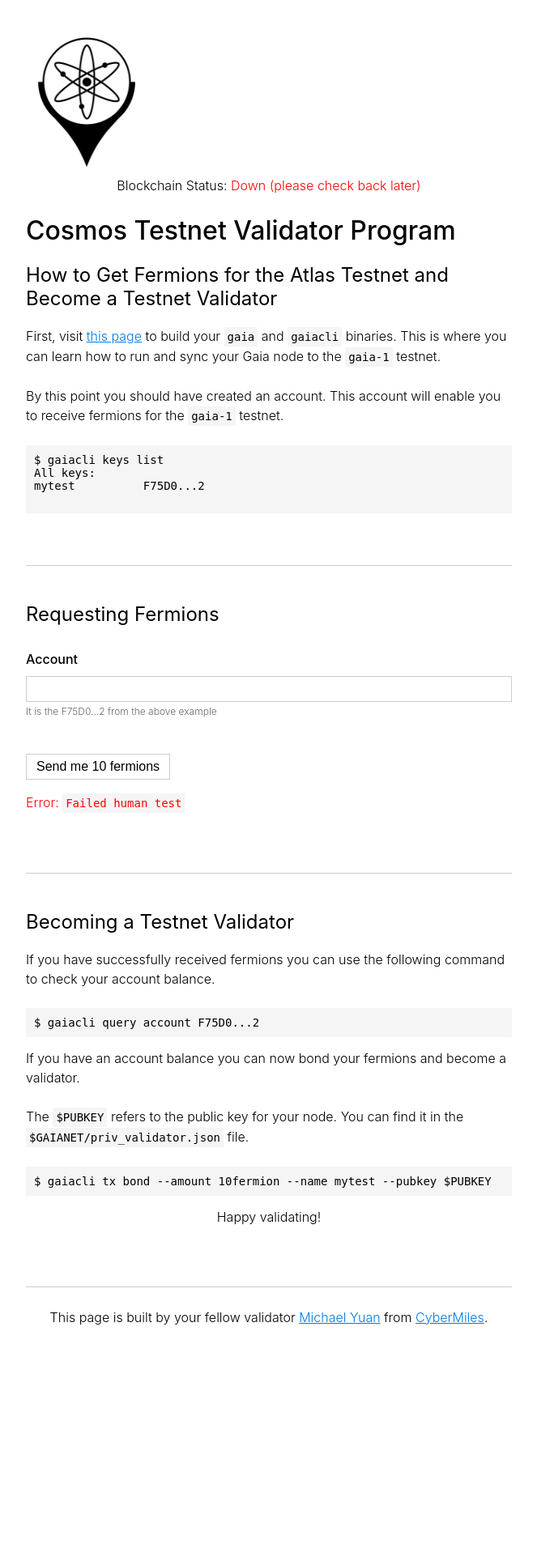
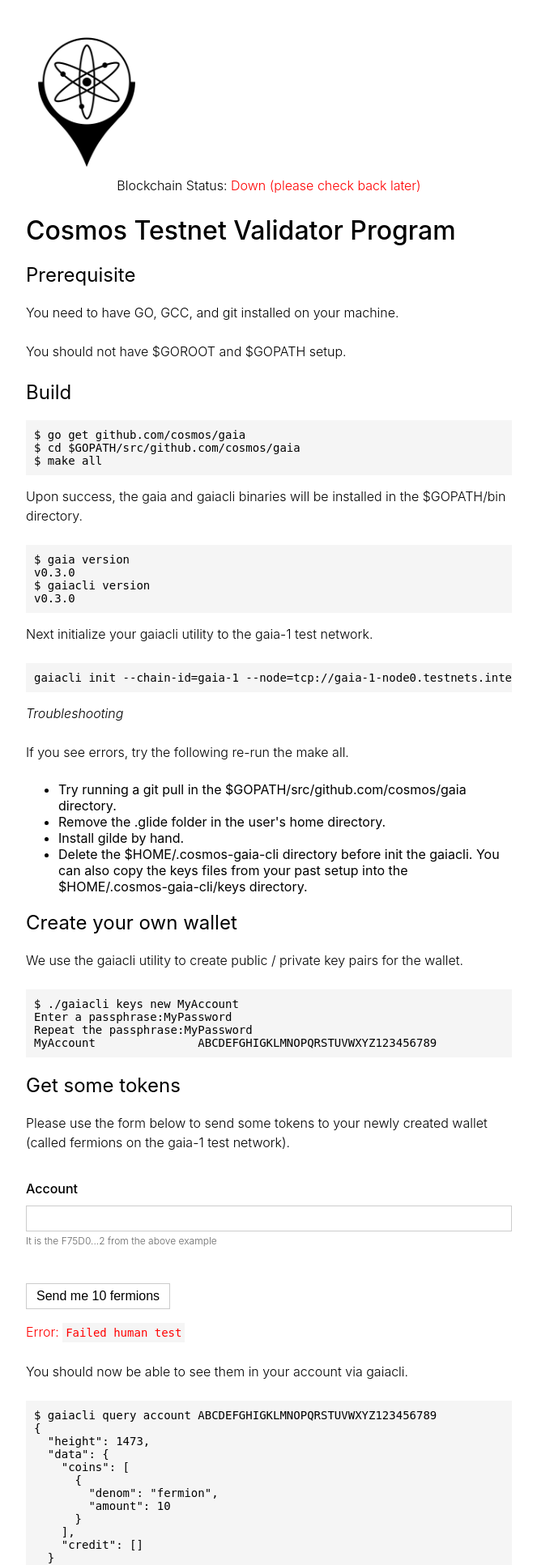
Before and after one commit to CyberMiles/cosmosvalidators, a PHP site: page /?to=1 in a window 1280 px wide. Shown: the top 1933 px of the page at 81% size, without its empty margins (308-971 px from the left). Before the commit the page ends 1637 px from the top, so only its background shows below. Run offline with PHP 8.4, Linux system fonts and the light colour scheme; data that the repository does not hold is empty; some libraries are stand-ins or nearby versions.

Commit message:
Update index.php

```diff
--- a/gaia-1/index.php
+++ b/gaia-1/index.php
@@ -87,20 +87,60 @@
     <p class="lead text-center">Blockchain Status: <span id="status"></span></p>
     <h1>Cosmos Testnet Validator Program</h1>
 
-    <h2>How to Get Fermions for the Atlas Testnet and Become a Testnet Validator</h2>
+    <h2>Prerequisite</h2>
 
-    <p>First, visit <a href="https://github.com/CyberMiles/cosmosvalidators/blob/master/gaia-1/node.md">this page</a> to build your <code>gaia</code> and <code>gaiacli</code> binaries. This is where you can learn how to run and sync your Gaia node to the <code>gaia-1</code> testnet.</p>
+    <p>You need to have GO, GCC, and git installed on your machine.</p>
 
-    <p>By this point you should have created an account. This account will enable you to receive fermions for the <code>gaia-1</code> testnet.</p>
+    <p>You should not have $GOROOT and $GOPATH setup.</p>
 
-    <pre>
-$ gaiacli keys list
-All keys:
-mytest          F75D0...2
-    </pre>
-</div>
-    <div class="container">
-    <h2>Requesting Fermions</h2>
+    <h2>Build</h2>
+
+<pre>
+$ go get github.com/cosmos/gaia
+$ cd $GOPATH/src/github.com/cosmos/gaia
+$ make all
+</pre>
+
+    <p>Upon success, the gaia and gaiacli binaries will be installed in the $GOPATH/bin directory.</p>
+
+<pre>
+$ gaia version
+v0.3.0
+$ gaiacli version
+v0.3.0
+</pre>
+
+    <p>Next initialize your gaiacli utility to the gaia-1 test network.</p>
+
+<pre>
+gaiacli init --chain-id=gaia-1 --node=tcp://gaia-1-node0.testnets.interblock.io:46657
+</pre>
+
+    <p><i>Troubleshooting</i></p>
+
+    <p>If you see errors, try the following re-run the make all.</p>
+
+    <ul>
+      <li>Try running a git pull in the $GOPATH/src/github.com/cosmos/gaia directory.</li>
+      <li>Remove the .glide folder in the user's home directory.</li>
+      <li>Install gilde by hand.</li>
+      <li>Delete the $HOME/.cosmos-gaia-cli directory before init the gaiacli. You can also copy the keys files from your past setup into the $HOME/.cosmos-gaia-cli/keys directory.</li>
+    </ul>
+
+    <h2>Create your own wallet</h2>
+
+    <p>We use the gaiacli utility to create public / private key pairs for the wallet.</p>
+
+<pre>
+$ ./gaiacli keys new MyAccount
+Enter a passphrase:MyPassword
+Repeat the passphrase:MyPassword
+MyAccount		ABCDEFGHIGKLMNOPQRSTUVWXYZ123456789
+</pre>
+
+    <h2>Get some tokens</h2>
+
+    <p>Please use the form below to send some tokens to your newly created wallet (called fermions on the gaia-1 test network).</p>
 
     <form method=POST>
       <div class="form-group">
@@ -130,23 +170,64 @@
 <?php
   }
 ?>
-</div>
-    <div class="container">
-      <h2>Becoming a Testnet Validator</h2>
 
-      <p>If you have successfully received fermions you can use the following command to check your account balance.</p>
+    <p>You should now be able to see them in your account via gaiacli.</p>
 
-      <pre>$ gaiacli query account F75D0...2</pre>
+<pre>
+$ gaiacli query account ABCDEFGHIGKLMNOPQRSTUVWXYZ123456789
+{
+  "height": 1473,
+  "data": {
+    "coins": [
+      {
+        "denom": "fermion",
+        "amount": 10
+      }
+    ],
+    "credit": []
+  }
+}
+</pre>
 
-      <p>If you have an account balance you can now bond your fermions and become a validator.</p>
+    <h2>Run your own node</h2>
 
-      <p>The <code>$PUBKEY</code> refers to the public key for your node. You can find it in the <code>$GAIANET/priv_validator.json</code> file.</p>
+    <p>Check out the testnets configurations from github to your local directory, and point the $GAIANET environment variable to the gaia-1 network configuration files.</p>
 
-      <pre>$ gaiacli tx bond --amount 10fermion --name mytest --pubkey $PUBKEY</pre>
+<pre>
+$ git clone https://github.com/tendermint/testnets $HOME/testnets
+$ GAIANET=$HOME/testnets/gaia/gaia-1
+$ cd $GAIANET
+</pre>
 
-      <p class="lead text-center">Happy validating!</p>
-    </div>
+    <p>Now you can run your own node. It will take some time to sync up. You can check the current status (including the latest block height) of the gaia-1 network here.</p>
 
-    <p class="text-center author">This page is built by your fellow validator <a href="http://michaelyuan.com/">Michael Yuan</a> from <a href="https://cm.5miles.com/">CyberMiles</a>.</p>
+<pre>
+$ gaia start --home=$GAIANET
+... ...
+I[11-07|18:07:44.857] Committed state                              module=state height=1458 txs=0 hash=951D888E60F268E05AA7B87C0F45233479F37D25
+... ...
+</pre>
+
+    <h2>Bond your node as a validator</h2>
+
+    <p>To bond your node as a validator of the gaia-1 network, you need two pieces of information.</p>
+
+    <ul>
+      <li>The wallet that provides the tokens to bond. We already have it when we setup the wallet. It is MyAccount in our case.</li>
+      <li>The the public key of your node. This can be found in the $GAIANET/priv_validator.json file. Look for pub_key/data JSON field.</li>
+    </ul>
+
+<pre>
+$ gaiacli tx bond --amount 10fermion --name MyAccount --pubkey THE_PUB_KEY_OF_MY_NODE
+</pre>
+
+    <p>Now, you should be able to see your node (indentified by its public key) in the network validators end point.</p>
+  </div>
+
+  <div class="container">
+    <p class="lead text-center">Happy validating!</p>
+  </div>
+
+  <p class="text-center author">This page is built by your fellow validator <a href="http://michaelyuan.com/">Michael Yuan</a> from <a href="https://cm.5miles.com/">CyberMiles</a>.</p>
   </body>
 </html>
```
